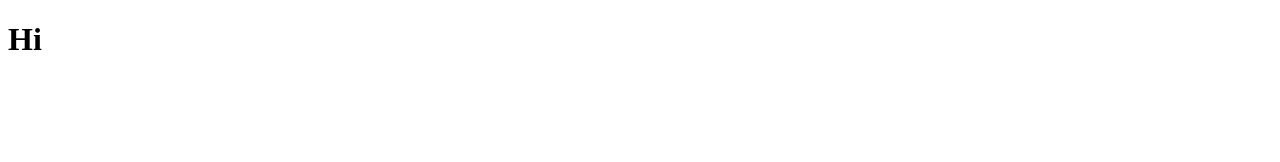
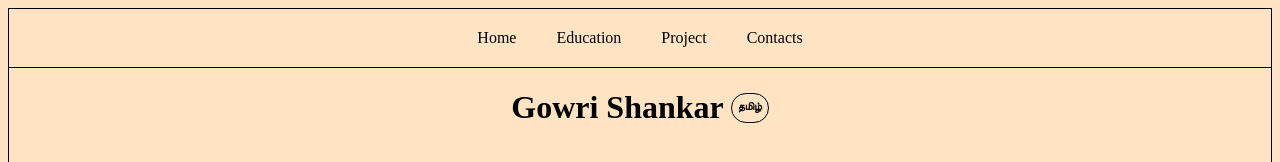
Before and after one commit to gowrims/gowrims.github.io, a plain HTML site: page index.html in a window 1280 px wide. Shown: the top 162 px of the page. Drawn offline with nearby package versions, Linux system fonts and the light colour scheme.

Commit message:
New file's added

```diff
--- a/index.html
+++ b/index.html
@@ -1,9 +1,22 @@
 <!DOCTYPE html>
 <html>
     <head>
-        <title></title>
+        <title>Home Page</title>
+        <link rel="stylesheet" href="style.css">
+        <script src="script.js"></script>
+        <script src="https://ajax.googleapis.com/ajax/libs/jquery/3.7.1/jquery.min.js"></script>
     </head>
-    <body>
-        <h1>Hi</h1>
+    <body class="body">
+        <div class="head">
+            <div class="row">
+                <div class="page">Home</div>
+                <div class="page">Education</div>
+                <div class="page">Project</div>
+                <div class="page">Contacts</div>
+            </div>
+        </div>
+        <div class="centerbody">
+            <div class="name"><h1>Gowri Shankar</h1><h6 id="language">தமிழ்</h6></div>
+        </div>
     </body>
 </html>
--- /dev/null
+++ b/script.js
@@ -0,0 +1,7 @@
+$(document).ready(function () {
+
+    $('body').on('click', '#language', function () {
+        debugger;
+        let value = document.getElementsByClassName('name')
+    });
+});
--- a/style.css
+++ b/style.css
@@ -0,0 +1,41 @@
+.body{
+    border: 1px solid black;
+    background-color: bisque;
+    height: 100vh;
+}
+.head{
+    border-bottom: 1px solid black;
+}
+.row{
+    display: flex;
+    justify-content: center;
+}
+.page{
+    padding: 20px;
+    cursor: pointer;
+}
+.page:hover{
+    padding: 20px;
+    cursor: pointer;
+    background-color: green;
+}
+.centerbody{
+    display: flex;
+    justify-content: center;
+}
+.name{
+    width: 25%;
+    text-align: center;
+    display: flex;
+    justify-content: center;
+}
+#language{
+    padding: 6px;
+    border-radius: 25px;
+    margin-left: 7px;
+    border: 1px solid;
+    cursor: pointer;
+}
+#language:hover{
+    background-color:yellow;
+}
```
